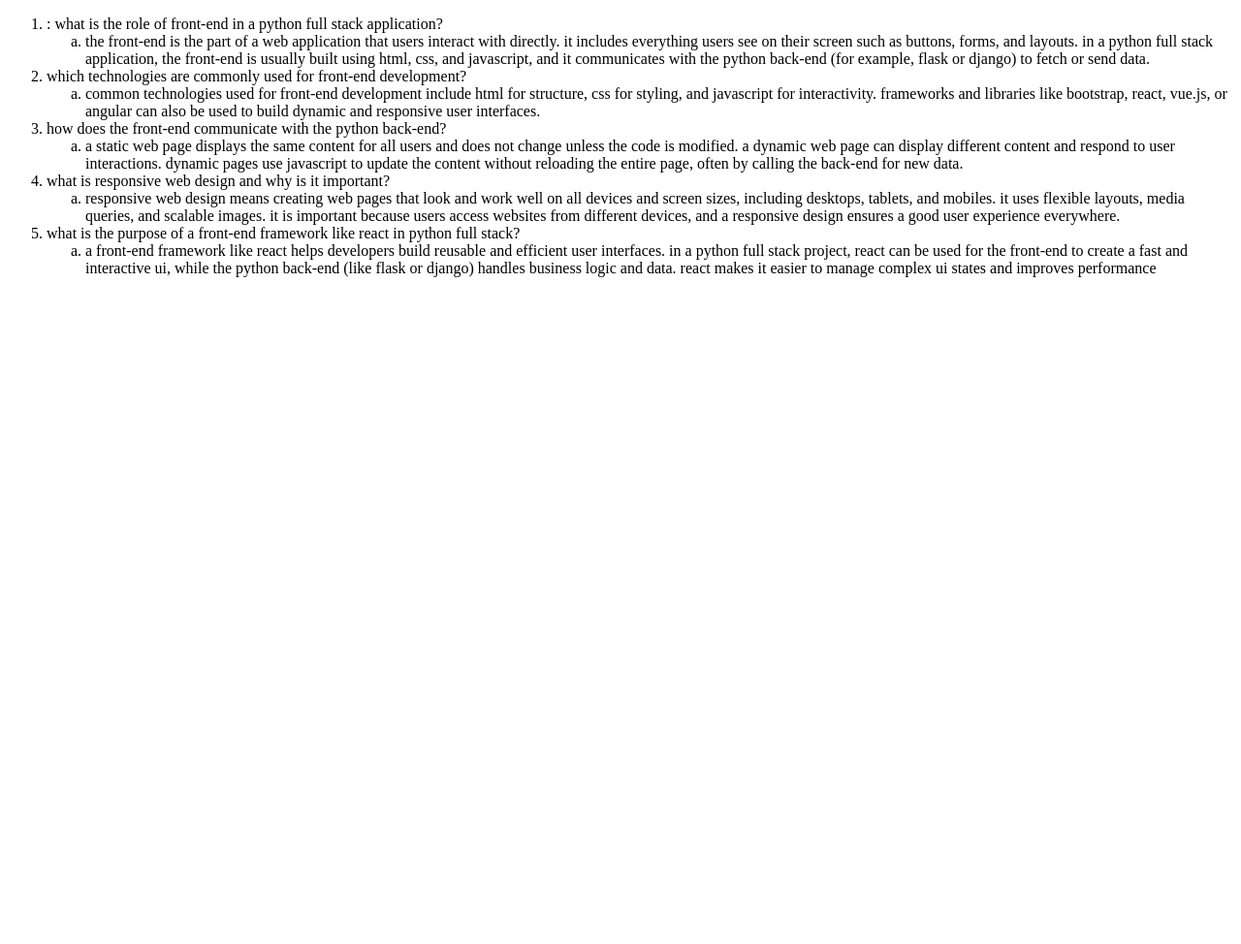
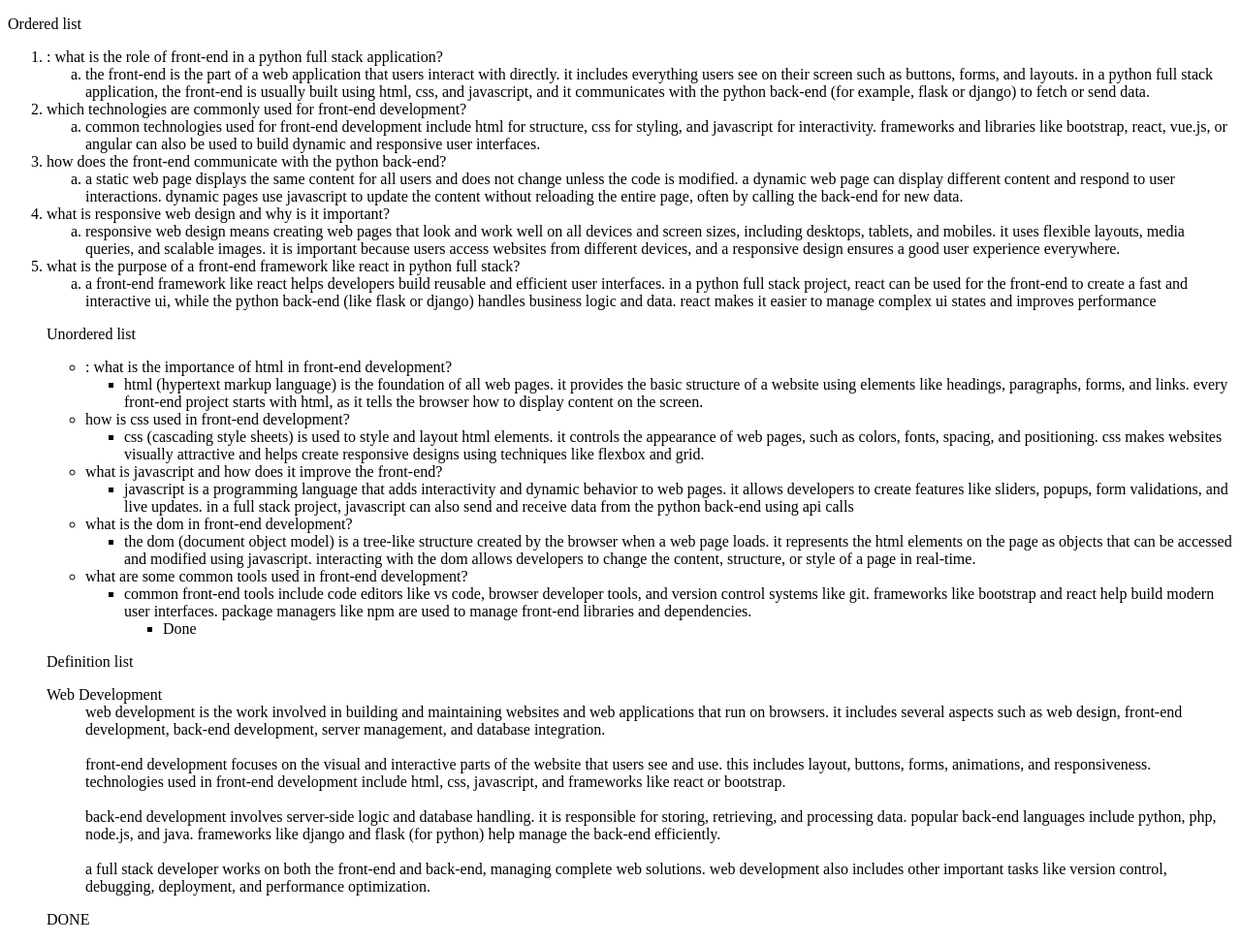
Before and after one commit to Sindhukeshaboina/lists-in-html, a plain HTML site: page index.html in a window 1280 px wide. Shown: the whole page at 97% size. Before the commit the page ends 800 px from the top, so only its background shows below. Drawn offline with Linux system fonts and the light colour scheme.

Commit message:
Add files via upload

```diff
--- a/index.html
+++ b/index.html
@@ -7,7 +7,9 @@
 </head>
 <body>
 
-
+    <dl>
+        <dt>Ordered list</dt>
+    </dl>
 
    <ol>
     <li>: what is the role of front-end in a python full stack application?</li>
@@ -30,6 +32,72 @@
     <ol type="a">
         <li>a front-end framework like react helps developers build reusable and efficient user interfaces. in a python full stack project, react can be used for the front-end to create a fast and interactive ui, while the python back-end (like flask or django) handles business logic and data. react makes it easier to manage complex ui states and improves performance</li>
     </ol>
+
+<dl>
+    <dt>Unordered list</dt>
+</dl>
+
+<ul>
+    <li>: what is the importance of html in front-end development?</li>
+    <ul>
+        <li>html (hypertext markup language) is the foundation of all web pages. it provides the basic structure of a website using elements like headings, paragraphs, forms, and links. every front-end project starts with html, as it tells the browser how to display content on the screen.</li>
+    </ul>
+    <li> how is css used in front-end development?</li>
+    <ul>
+        <li>css (cascading style sheets) is used to style and layout html elements. it controls the appearance of web pages, such as colors, fonts, spacing, and positioning. css makes websites visually attractive and helps create responsive designs using techniques like flexbox and grid.</li>
+    </ul>
+
+    <li>what is javascript and how does it improve the front-end?</li>
+    <ul>
+         <li>javascript is a programming language that adds interactivity and dynamic behavior to web pages. it allows developers to create features like sliders, popups, form validations, and live updates. in a full stack project, javascript can also send and receive data from the python back-end using api calls</li>
+    </ul>
+
+
+    <li>what is the dom in front-end development?</li>
+    <ul>
+        <li>the dom (document object model) is a tree-like structure created by the browser when a web page loads. it represents the html elements on the page as objects that can be accessed and modified using javascript. interacting with the dom allows developers to change the content, structure, or style of a page in real-time.</li>
+    </ul>
+
+
+    <li> what are some common tools used in front-end development?</li>
+    <ul>
+        <li>common front-end tools include code editors like vs code, browser developer tools, and version control systems like git. frameworks like bootstrap and react help build modern user interfaces. package managers like npm are used to manage front-end libraries and dependencies.</li>
+            <ul>
+                    <li>Done</li>
+            </ul>
+    </ul>
+    </ul>
+
+    <dl>
+        <dt>Definition list</dt>
+    </dl>
+
+<dl>
+  <dt>Web Development</dt>
+  <dd>
+    web development is the work involved in building and maintaining websites and web applications that run on browsers. it includes several aspects such as web design, front-end development, back-end development, server management, and database integration. <br><br>
+    front-end development focuses on the visual and interactive parts of the website that users see and use. this includes layout, buttons, forms, animations, and responsiveness. technologies used in front-end development include html, css, javascript, and frameworks like react or bootstrap. <br><br>
+    back-end development involves server-side logic and database handling. it is responsible for storing, retrieving, and processing data. popular back-end languages include python, php, node.js, and java. frameworks like django and flask (for python) help manage the back-end efficiently. <br><br>
+    a full stack developer works on both the front-end and back-end, managing complete web solutions. web development also includes other important tasks like version control, debugging, deployment, and performance optimization.
+  </dd>
+</dl>
+<dl>
+    <dt>DONE</dt>
+</dl>
+
+
+
+
+
+
+
+
+
+
+
+
+
+
    </ol>
 </body>
 </html>
```
